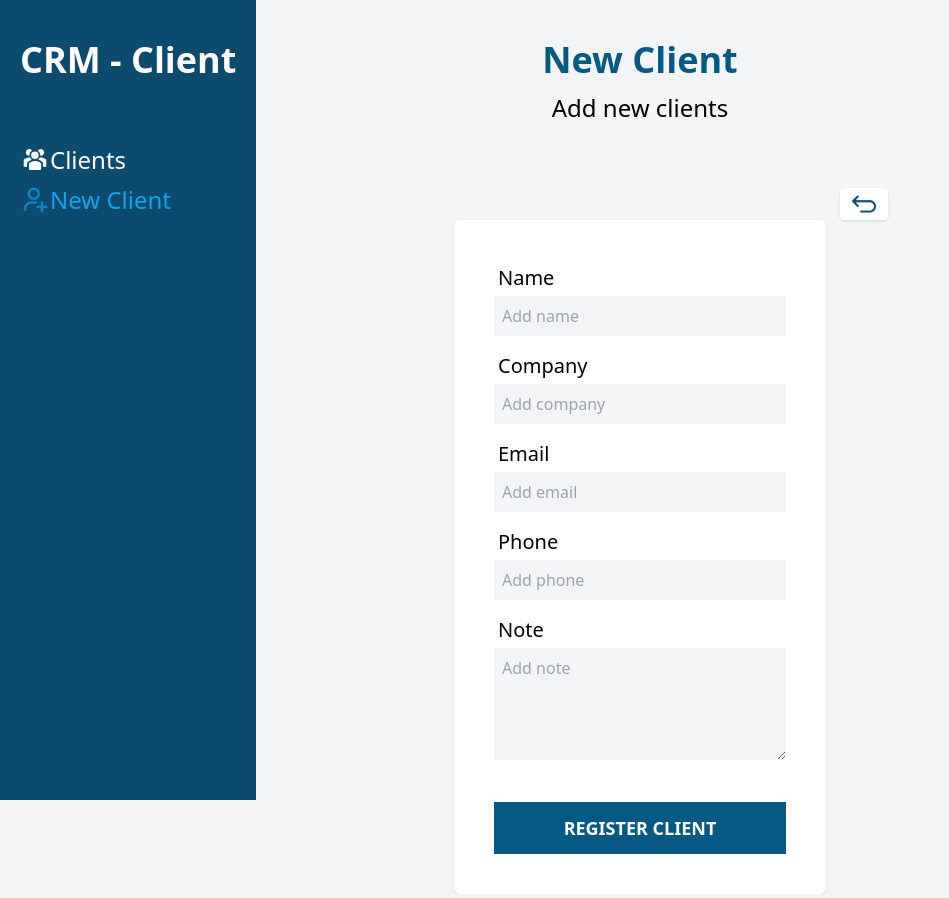
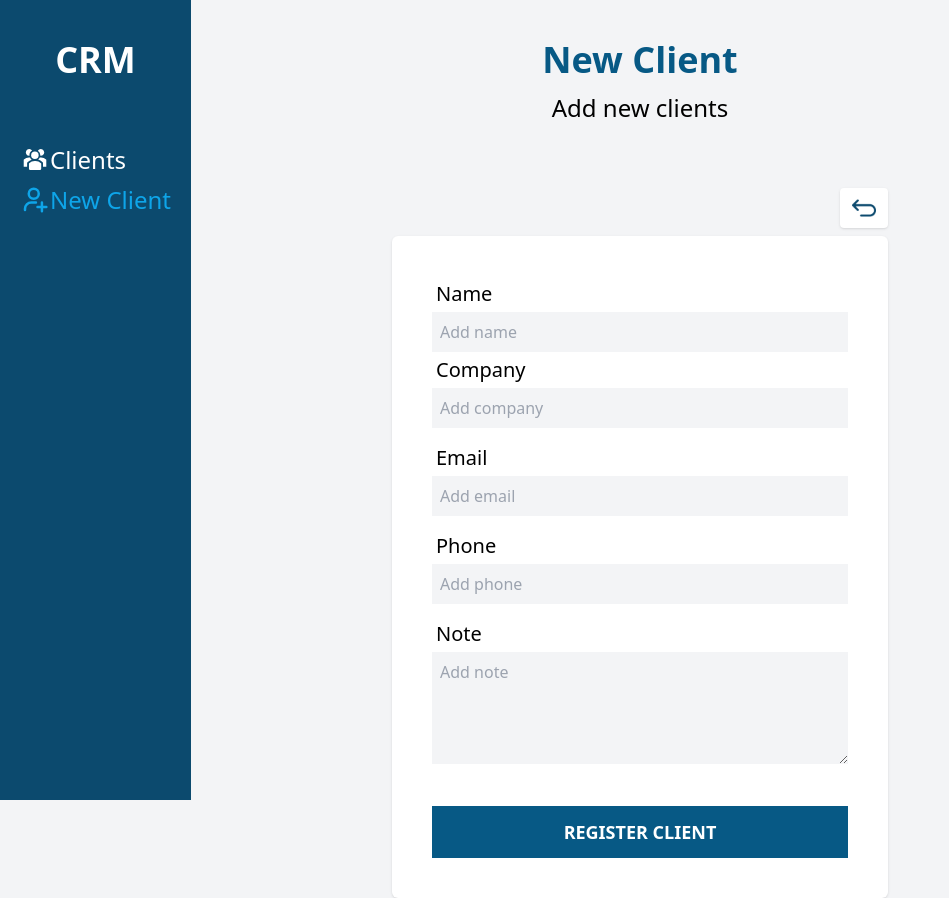
Before and after one commit to ericseparovic/customer-crm-adm, a React (Vite) app: page /clients/new in a window 1280 px wide. Shown: the whole page, without its empty margins (0-949 px from the left). Built offline with nearby package versions, Linux system fonts and the light colour scheme.

Commit message:
Fix hover

```diff
--- a/src/assets/IconUserAdd.jsx
+++ b/src/assets/IconUserAdd.jsx
@@ -1,4 +1,5 @@
 function IconUserAdd({ color }) {
+	console.log(color);
 	return (
 		<svg
 			width='30px'
@@ -8,7 +9,7 @@ function IconUserAdd({ color }) {
 			xmlns='http://www.w3.org/2000/svg'>
 			<path
 				d='M4 20V19C4 16.2386 6.23858 14 9 14H12.75M17.5355 13.9645V17.5M17.5355 17.5V21.0355M17.5355 17.5H21.0711M17.5355 17.5H14M15 7C15 9.20914 13.2091 11 11 11C8.79086 11 7 9.20914 7 7C7 4.79086 8.79086 3 11 3C13.2091 3 15 4.79086 15 7Z'
-				stroke={color}
+				className={color}
 				strokeWidth='2'
 				strokeLinecap='round'
 				strokeLinejoin='round'
--- a/src/assets/IconUsers.jsx
+++ b/src/assets/IconUsers.jsx
@@ -1,7 +1,7 @@
 function IconUsers({ color }) {
 	return (
 		<svg
-			fill={color}
+			className={color}
 			width='30px'
 			height='30px'
 			viewBox='0 0 36 36'
--- /dev/null
+++ b/src/components/ErrorPage.jsx
@@ -0,0 +1,13 @@
+import { useRouteError } from 'react-router-dom';
+
+function ErrorPage() {
+	const error = useRouteError();
+	return (
+		<div className='space-y-8'>
+			<h1 className='text-center font-bold text-sky-800'></h1>
+			<p className='text-center'>{error.message}</p>
+		</div>
+	);
+}
+
+export default ErrorPage;
--- a/src/components/FormClient.jsx
+++ b/src/components/FormClient.jsx
@@ -3,7 +3,7 @@ import PropTypes from 'prop-types';
 function FormClient({ handleSubmit }) {
 	return (
 		<>
-			<div className='mb-4'>
+			<div>
 				<label className='text-xl block m-1' htmlFor='name'>
 					Name
 				</label>
--- a/src/components/Layout.jsx
+++ b/src/components/Layout.jsx
@@ -8,20 +8,20 @@ function Layout() {
 	return (
 		<div className='md:flex'>
 			<aside className='bg-sky-900 px-5 py-10 fixed top-0 bottom-0'>
-				<h2 className='text-center text-white text-4xl font-black'>
-					CRM - Client
-				</h2>
+				<h2 className='text-center text-white text-4xl font-black'>CRM </h2>
 				<nav className='mt-16'>
 					<Link
 						className={`${
 							location.pathname === '/' ? 'text-sky-500' : 'text-white'
-						} text-2xl block mt-2 hover:text-sky-500`}
+						} text-2xl block mt-2`}
 						to='/'>
 						<div
 							className='flex itemce
 						'>
 							<IconUsers
-								color={`${location.pathname === '/' ? '#0D85BD' : '#fff'}`}
+								color={`${
+									location.pathname === '/' ? 'fill-sky-500' : 'fill-white'
+								}`}
 								to='/'></IconUsers>
 							Clients
 						</div>
@@ -31,12 +31,14 @@ function Layout() {
 							location.pathname === '/clients/new'
 								? 'text-sky-500'
 								: 'text-white'
-						} text-2xl block mt-2 hover:text-sky-500`}
+						} text-2xl block mt-2`}
 						to='/clients/new'>
 						<div className='flex items-center'>
 							<IconUserAdd
 								color={`${
-									location.pathname === '/clients/new' ? '#0D85BD' : '#fff'
+									location.pathname === '/clients/new'
+										? 'stroke-sky-500'
+										: 'stroke-white'
 								}`}
 								to='/clients/new'></IconUserAdd>
 							New Client
--- a/src/main.jsx
+++ b/src/main.jsx
@@ -5,13 +5,19 @@ import { createBrowserRouter, RouterProvider } from 'react-router-dom';
 import Layout from './components/Layout';
 import NewClient, { action as newClientAction } from './pages/NewClient';
 import Index, { loader as clientsLoader } from './pages/Index';
+import ErrorPage from './components/ErrorPage';
 
 const router = createBrowserRouter([
 	{
 		path: '/',
 		element: <Layout />,
 		children: [
-			{ index: true, element: <Index />, loader: clientsLoader },
+			{
+				index: true,
+				element: <Index />,
+				loader: clientsLoader,
+				errorElement: <ErrorPage />,
+			},
 			{
 				path: '/clients/new',
 				element: <NewClient />,
--- a/src/pages/Index.jsx
+++ b/src/pages/Index.jsx
@@ -47,7 +47,7 @@ function Index() {
 	return (
 		<>
 			<h1 className='font-black text-4xl text-sky-800 text-center'>Clients</h1>
-			<p className='mt-3 text-xl text-center mb-16'>Manage your Clients</p>
+			<p className='mt-3 text-2xl text-center mb-16'>Manage your Clients</p>
 
 			{clients.length ? (
 				<table className='w-full bg-while shadow mt-5 table-auto'>
--- a/src/pages/NewClient.jsx
+++ b/src/pages/NewClient.jsx
@@ -34,12 +34,12 @@ function NewClient() {
 
 			<div className='flex justify-end'>
 				<button
-					className='px-3 py-1 text-white rounded font-bold uppercase shadow bg-white'
+					className='px-3 py-2 text-white rounded font-bold uppercase shadow bg-white mb-2'
 					onClick={() => navigate('/')}>
 					<img className='w-6' src={IconReturn} alt='icon-return' />
 				</button>
 			</div>
-			<div className='bg-white shadow rounded-md md:w-3/4 mx-auto px-10 py-10 max-w-xl'>
+			<div className='bg-white shadow rounded-md  mx-auto px-10 py-10'>
 				{errors?.length &&
 					errors.map((error, i) => <Error key={i}>{error}</Error>)}
 				<Form method='post'>
```
